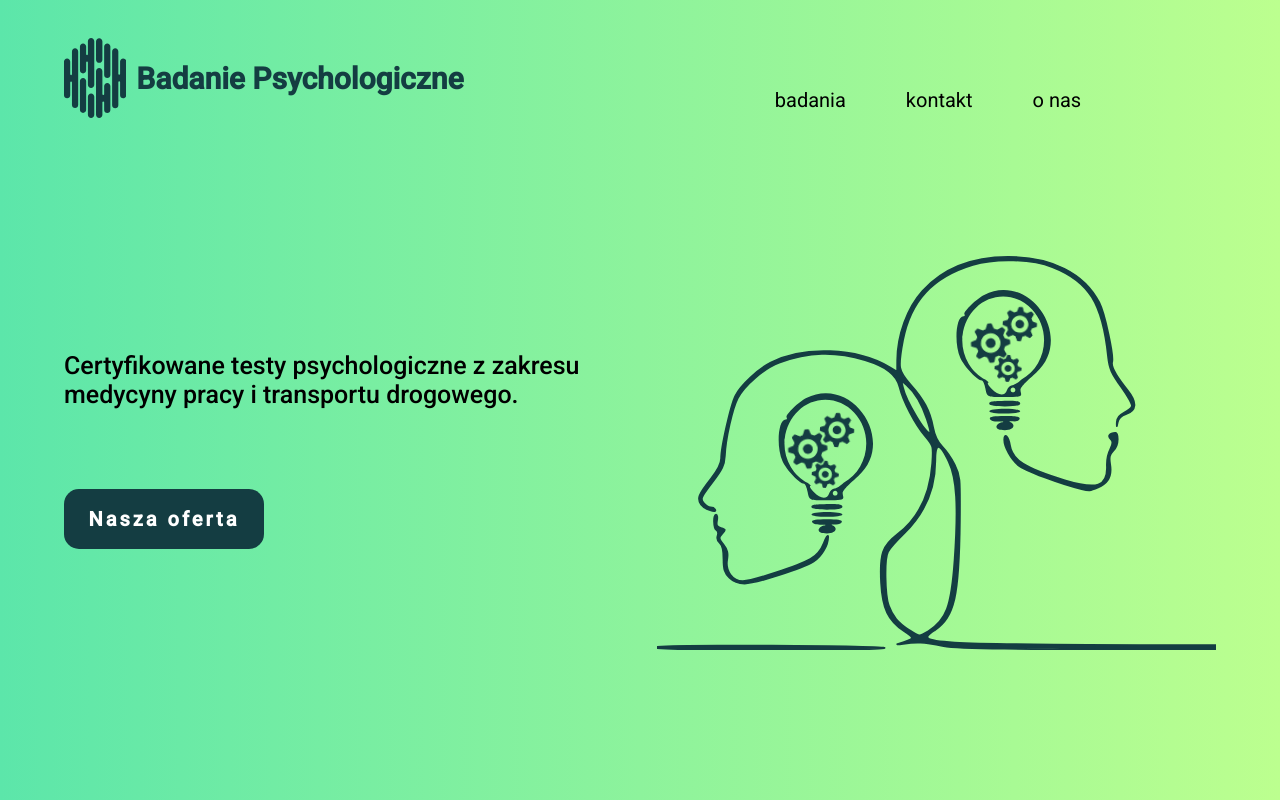
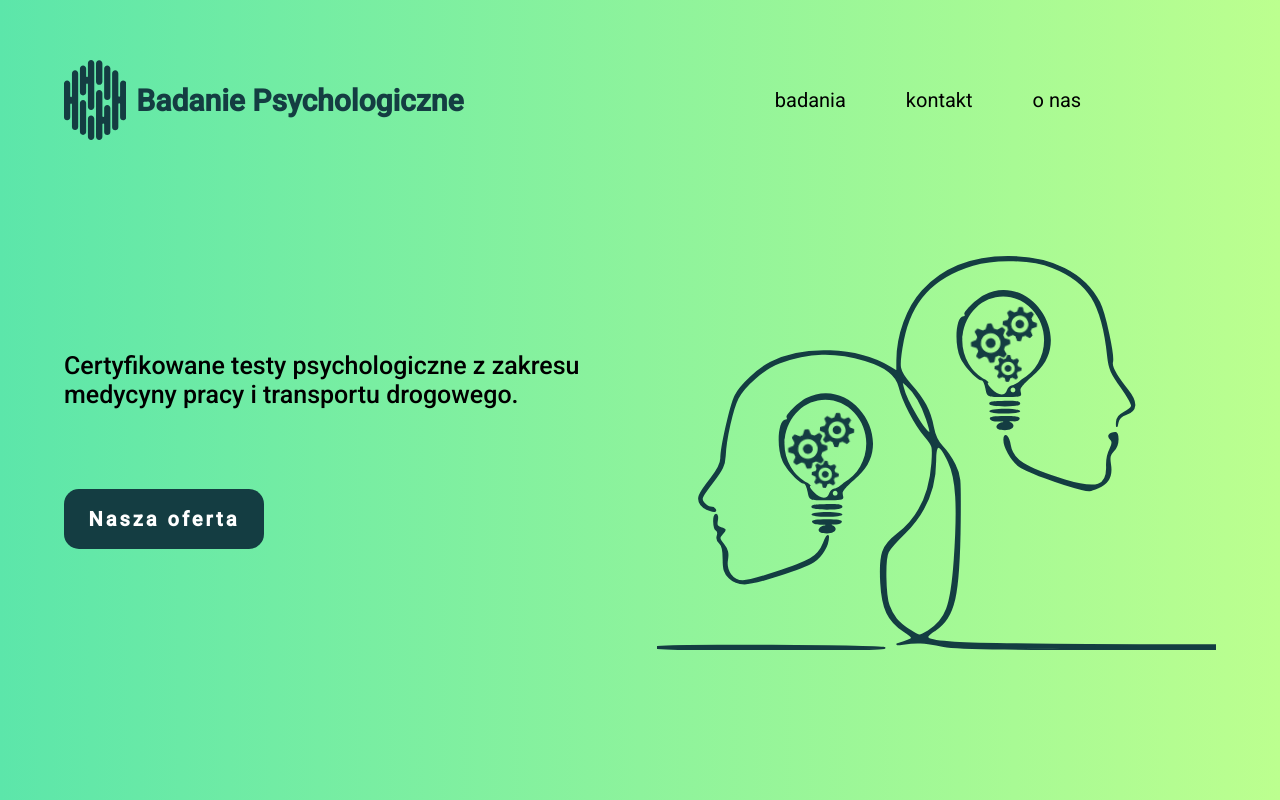
Before and after one commit to mariusz256/badanie, a React (Create React App) app: page / in a window 1280 px wide. Shown: the top 800 px of the page. Built offline with nearby package versions, Linux system fonts and the light colour scheme.

Commit message:
justify logo

```diff
--- a/src/components/Header/Header.scss
+++ b/src/components/Header/Header.scss
@@ -14,6 +14,11 @@
     display: grid;
     grid-template-columns: 1fr 1fr;
     grid-template-rows: 1fr;
+
+    &__link {
+      display: flex;
+      justify-content: center;
+    }
 
     &__logo {
       display: flex;
```
